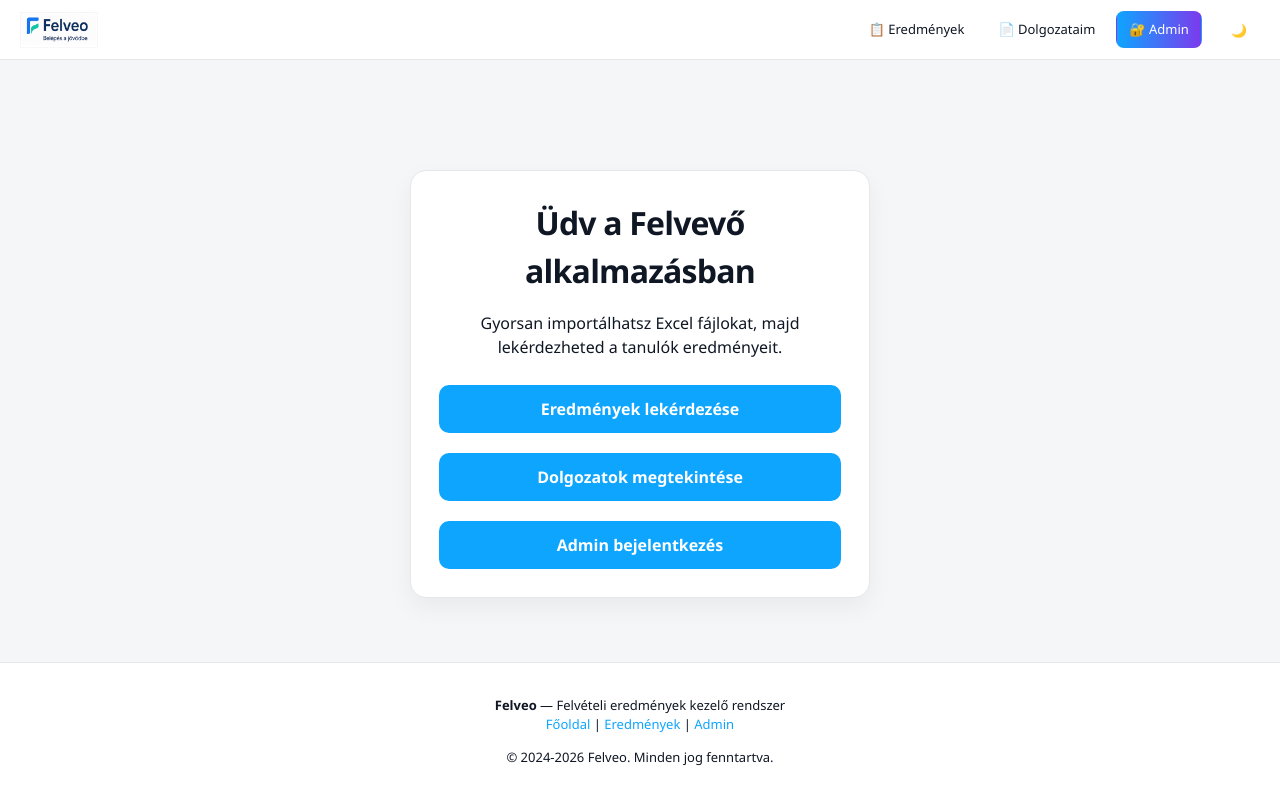
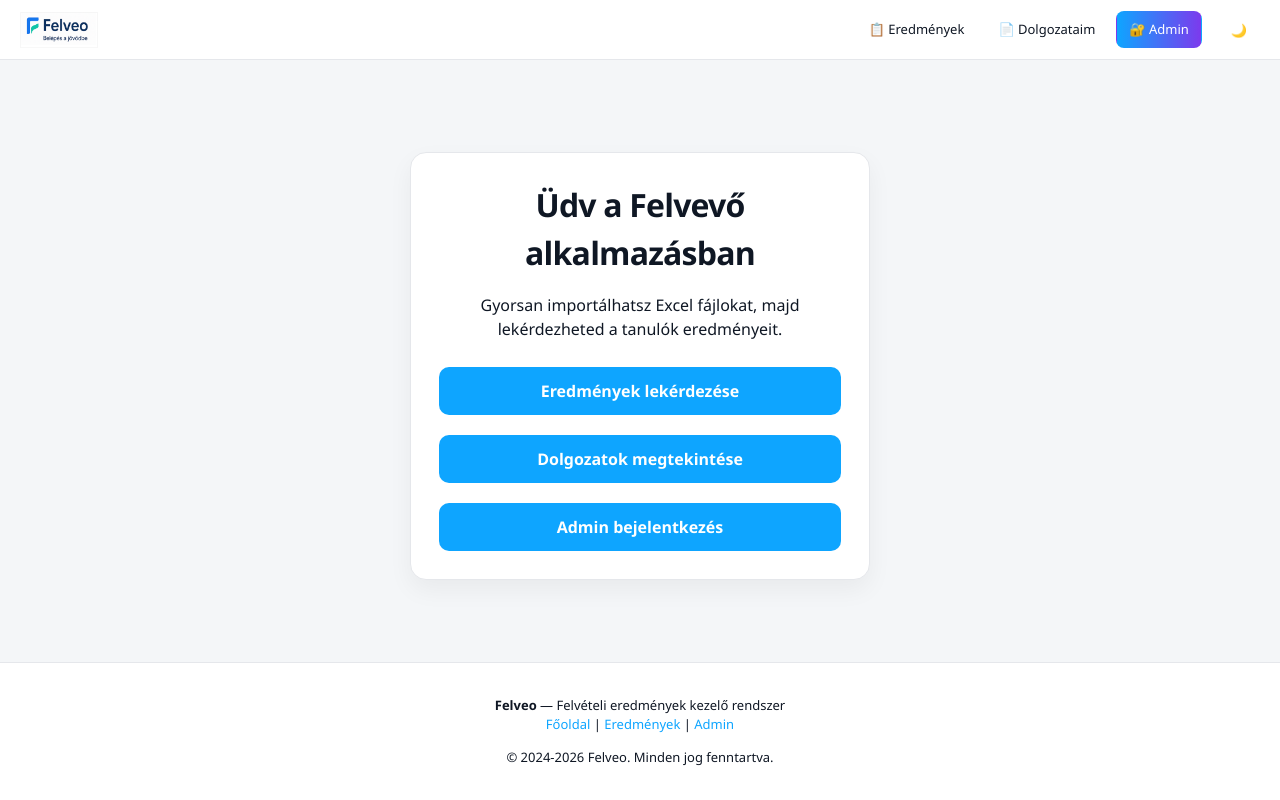
Before and after one commit to Fotelharc0s/Felveo, a PHP site: page /Felveo-main/ in a window 1280 px wide. Run offline with PHP 8.4, Linux system fonts and the light colour scheme.

Commit message:
Változtatások

```diff
--- a/index.php
+++ b/index.php
@@ -10,11 +10,12 @@ if (session_status() === PHP_SESSION_NONE) session_start();
     <link rel="stylesheet" href="style.css">
     <meta name="viewport" content="width=device-width,initial-scale=1">
 </head>
-<body>
+<body class="home-body">
     <?php require 'navbar.php'; ?>
 
-    <div class="container">
-        <div class="card">
+    <main class="home-main">
+        <div class="container home-container">
+            <div class="card home-card">
             <h1>Üdv a Felvevő alkalmazásban</h1>
             <p class="card-subtitle">Gyorsan importálhatsz Excel fájlokat, majd lekérdezheted a tanulók eredményeit.</p>
 
@@ -24,7 +25,7 @@ if (session_status() === PHP_SESSION_NONE) session_start();
                 <a href="admin_login.php" class="primary-btn">Admin bejelentkezés</a>
             </div>
         </div>
-    </div>
+    </main>
 
     <?php require 'footer.php'; ?>
     <script src="script.js"></script>
--- a/style.css
+++ b/style.css
@@ -59,7 +59,7 @@ body {
     background: var(--card-bg);
     border-radius: 16px;
     padding: 24px;
-    margin-top: 40%;
+    margin-top: 0;
     box-shadow: 0 10px 25px rgba(0, 0, 0, 0.05);
     border: 1px solid var(--border);
     transition: transform 0.2s ease, box-shadow 0.2s ease;
@@ -376,6 +376,36 @@ body.dark .result-card { background: linear-gradient(180deg, rgba(30,41,59,0.9),
     color: red;
 }
 
+/* ===== Home oldal (index.php) ===== */
+.home-body {
+    background: var(--bg);
+    min-height: 100vh;
+    display: flex;
+    flex-direction: column;
+    padding-top: 70px !important;
+    padding-bottom: 0 !important;
+}
+
+.home-main {
+    flex: 1;
+    display: flex;
+    align-items: center;
+    justify-content: center;
+    padding: 20px;
+}
+
+.home-container {
+    max-width: 500px !important;
+    margin: 0 auto;
+    display: flex;
+    flex-direction: column;
+    justify-content: center;
+}
+
+.home-card {
+    margin-top: 0 !important;
+}
+
 /* ===== Eredmény oldal (eredmeny.php) ===== */
 .eredmeny-body {
     background: var(--bg);
@@ -1303,7 +1362,7 @@ body.dark .result-card { background: linear-gradient(180deg, rgba(30,41,59,0.9),
     }
 
     .card {
-        margin-top: 10%;
+        margin-top: 0;
         padding: 28px;
     }
 
```
Also changed, not shown: other parts of style.css (+35 -6 lines), import.php (+6 -4 lines).
